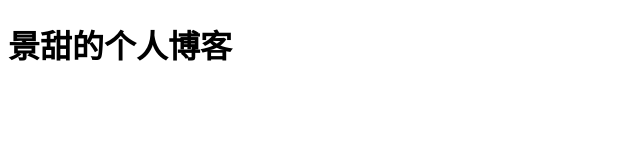
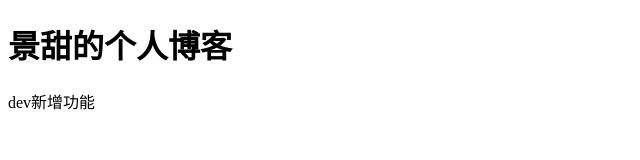
Before and after one commit to xiaocuo/1917, a plain HTML site: page index.html in a window 1280 px wide. Shown: the whole page, without its empty margins (0-640 px from the left). Drawn offline with Linux system fonts and the light colour scheme.

Commit message:
新增功能

```diff
--- a/index.html
+++ b/index.html
@@ -8,5 +8,6 @@
 </head>
 <body>
     <h1>景甜的个人博客</h1>
+    <p>dev新增功能</p>
 </body>
 </html>
```
